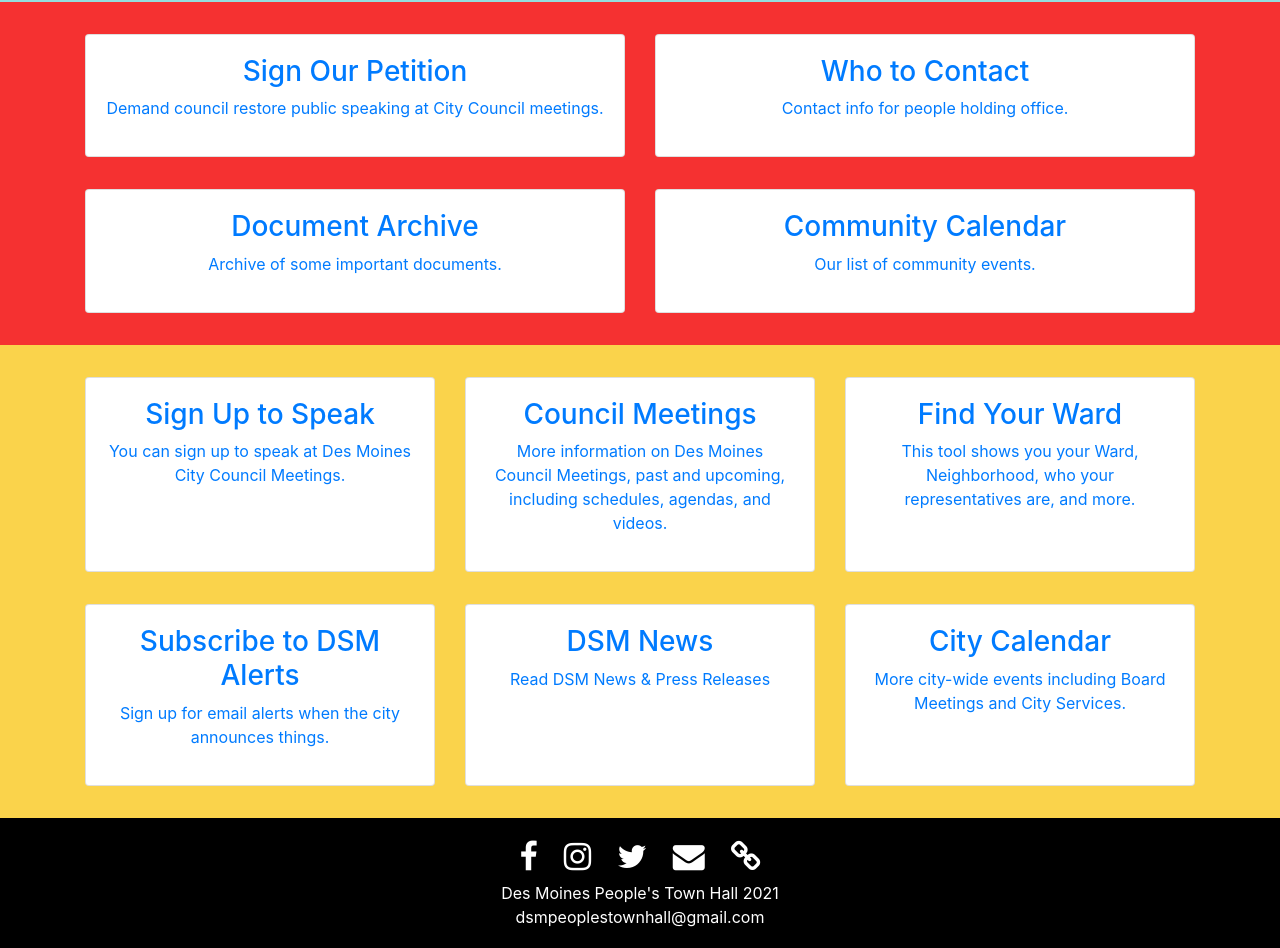
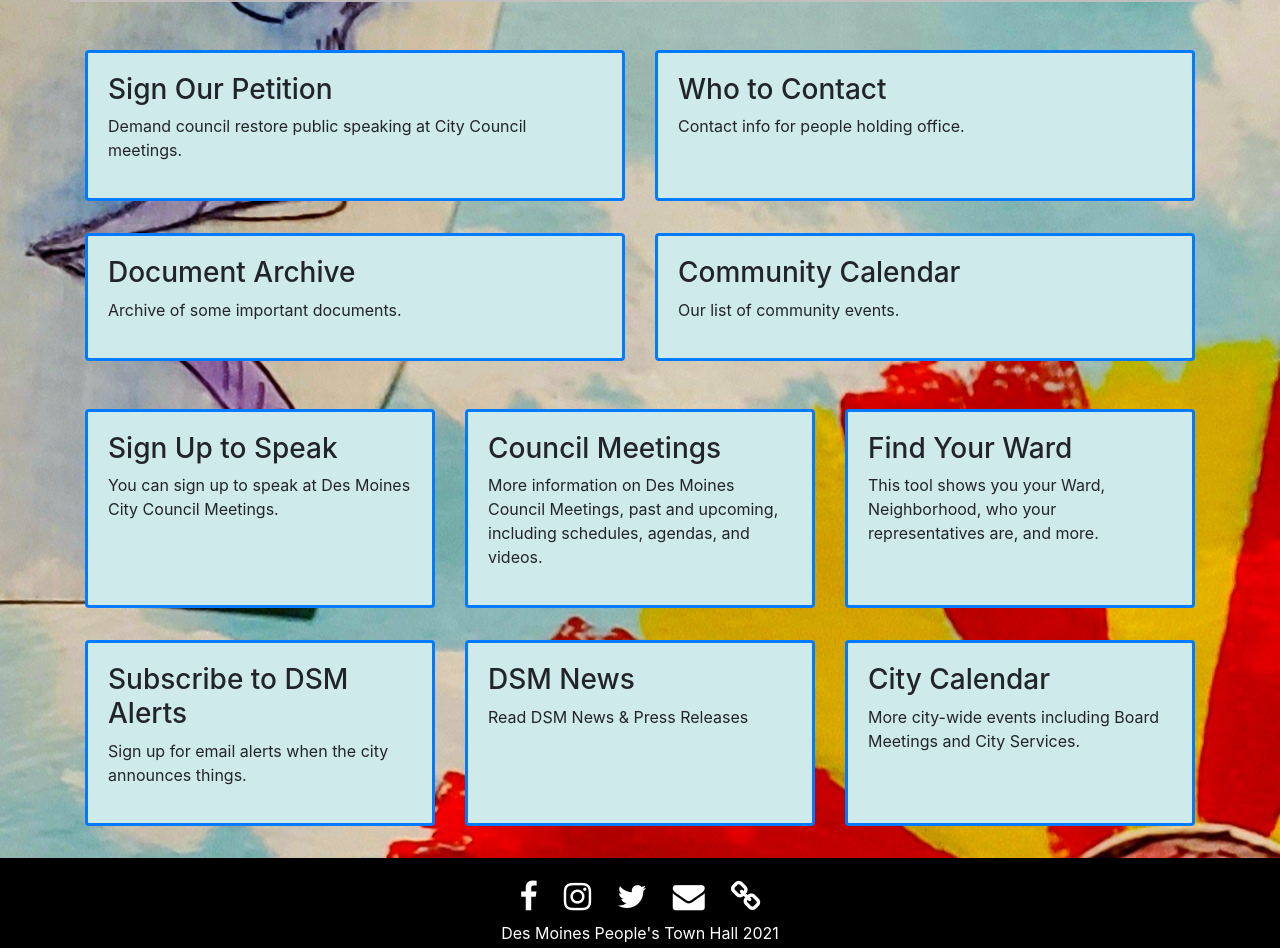
Before and after one commit to adam-on-the-internet/dsm-pth, an Angular app: page / in a window 1280 px wide. Shown: the part 224-1172 px from the top of the page. Built offline with nearby package versions, Linux system fonts and the light colour scheme; no server answers.

Commit message:
styling update

```diff
--- a/src/app/components/dashboard/dashboard.component.html
+++ b/src/app/components/dashboard/dashboard.component.html
@@ -1,135 +1,118 @@
-<div class="bg-alt">
+<div class="bg-townhall">
   <div class="container">
     <div class="row py-3">
-      <div class="col-md-12 text-center">
+      <div class="col-md-12 my-3 text-center transparent">
         <h1>Des Moines People's Town Hall</h1>
         <h3>Under Construction</h3>
         <p>
-          This site isn't finished yet, check back soon!
+          We're still working on the site, check back soon!
         </p>
-        <!--            <h3>Mission Statement</h3>-->
-        <!--            <p>-->
-        <!--              Lorem ipsum dolor sit amet, consectetur adipisicing elit. Fuga natus nulla odit officiis quae. Ea eos-->
-        <!--              ipsum-->
-        <!--              iure laudantium necessitatibus sint suscipit voluptatem! Blanditiis molestiae odit quod voluptates!-->
-        <!--              Aspernatur, excepturi?-->
-        <!--            </p>-->
       </div>
     </div>
-  </div>
-</div>
-
-<div class="bg-backup">
-  <div class="container">
-    <div class="row py-3">
+    <div class="row">
       <div class="col-md-6 my-3">
-        <a class="card h-100" [href]="linkService.petitionLink" target="_blank">
-          <div class="card-body text-center">
+        <a [href]="linkService.petitionLink" target="_blank">
+          <app-card [useHover]="true" [autoHeight]="true">
             <h3>Sign Our Petition</h3>
             <p>
               Demand council restore public speaking at City Council meetings.
             </p>
-          </div>
+          </app-card>
         </a>
       </div>
       <div class="col-md-6 my-3">
-        <a class="card h-100" (click)="goToContactList()">
-          <div class="card-body text-center">
+        <a (click)="goToContactList()">
+          <app-card [useHover]="true" [autoHeight]="true">
             <h3>Who to Contact</h3>
             <p>
               Contact info for people holding office.
             </p>
-          </div>
+          </app-card>
         </a>
       </div>
       <div class="col-md-6 my-3">
-        <a class="card h-100" (click)="goToDocs()">
-          <div class="card-body text-center">
+        <a (click)="goToDocs()">
+          <app-card [useHover]="true" [autoHeight]="true">
             <h3>Document Archive</h3>
             <p>
               Archive of some important documents.
             </p>
-          </div>
+          </app-card>
         </a>
       </div>
       <div class="col-md-6 my-3">
-        <a class="card h-100" (click)="goToCommunityCalendar()">
-          <div class="card-body text-center">
+        <a (click)="goToCommunityCalendar()">
+          <app-card [useHover]="true" [autoHeight]="true">
             <h3>Community Calendar</h3>
             <p>
               Our list of community events.
             </p>
-          </div>
+          </app-card>
+        </a>
+      </div>
+    </div>
+    <div class="row py-3">
+      <div class="col-md-4 my-3">
+        <a [href]="linkService.signUpToSpeak" target="_blank">
+          <app-card [useHover]="true" [autoHeight]="true">
+            <h3>Sign Up to Speak</h3>
+            <p>
+              You can sign up to speak at Des Moines City Council Meetings.
+            </p>
+          </app-card>
+        </a>
+      </div>
+      <div class="col-md-4 my-3">
+        <a [href]="linkService.councilMeetings" target="_blank">
+          <app-card [useHover]="true" [autoHeight]="true">
+            <h3>Council Meetings</h3>
+            <p>
+              More information on Des Moines Council Meetings, past and upcoming, including schedules, agendas, and
+              videos.
+            </p>
+          </app-card>
+        </a>
+      </div>
+      <div class="col-md-4 my-3">
+        <a [href]="linkService.myHouseTool" target="_blank">
+          <app-card [useHover]="true" [autoHeight]="true">
+            <h3>Find Your Ward</h3>
+            <p>
+              This tool shows you your Ward, Neighborhood, who your representatives are, and more.
+            </p>
+          </app-card>
+        </a>
+      </div>
+      <div class="col-md-4 my-3">
+        <a [href]="linkService.subscribeDSM" target="_blank">
+          <app-card [useHover]="true" [autoHeight]="true">
+            <h3>Subscribe to DSM Alerts</h3>
+            <p>
+              Sign up for email alerts when the city announces things.
+            </p>
+          </app-card>
+        </a>
+      </div>
+      <div class="col-md-4 my-3">
+        <a [href]="linkService.newsDSM" target="_blank">
+          <app-card [useHover]="true" [autoHeight]="true">
+            <h3>DSM News</h3>
+            <p>
+              Read DSM News & Press Releases
+            </p>
+          </app-card>
+        </a>
+      </div>
+      <div class="col-md-4 my-3">
+        <a [href]="linkService.cityCalendar" target="_blank">
+          <app-card [useHover]="true" [autoHeight]="true">
+            <h3>City Calendar</h3>
+            <p>
+              More city-wide events including Board Meetings and City Services.
+            </p>
+          </app-card>
         </a>
       </div>
     </div>
   </div>
 </div>
-
-<div class="bg-backup-alt">
-  <div class="container">
-    <div class="row py-3">
-      <div class="col-md-4 my-3">
-        <a class="card h-100" [href]="linkService.signUpToSpeak" target="_blank">
-          <div class="card-body text-center">
-            <h3>Sign Up to Speak</h3>
-            <p>
-              You can sign up to speak at Des Moines City Council Meetings.
-            </p>
-          </div>
-        </a>
-      </div>
-      <div class="col-md-4 my-3">
-        <a class="card h-100" [href]="linkService.councilMeetings" target="_blank">
-          <div class="card-body text-center">
-            <h3>Council Meetings</h3>
-            <p>
-              More information on Des Moines Council Meetings, past and upcoming, including schedules, agendas, and
-              videos.
-            </p>
-          </div>
-        </a>
-      </div>
-      <div class="col-md-4 my-3">
-        <a class="card h-100" [href]="linkService.myHouseTool" target="_blank">
-          <div class="card-body text-center">
-            <h3>Find Your Ward</h3>
-            <p>
-              This tool shows you your Ward, Neighborhood, who your representatives are, and more.
-            </p>
-          </div>
-        </a>
-      </div>
-      <div class="col-md-4 my-3">
-        <a class="card h-100" [href]="linkService.subscribeDSM" target="_blank">
-          <div class="card-body text-center">
-            <h3>Subscribe to DSM Alerts</h3>
-            <p>
-              Sign up for email alerts when the city announces things.
-            </p>
-          </div>
-        </a>
-      </div>
-      <div class="col-md-4 my-3">
-        <a class="card h-100" [href]="linkService.newsDSM" target="_blank">
-          <div class="card-body text-center">
-            <h3>DSM News</h3>
-            <p>
-              Read DSM News & Press Releases
-            </p>
-          </div>
-        </a>
-      </div>
-      <div class="col-md-4 my-3">
-        <a class="card h-100" [href]="linkService.cityCalendar" target="_blank">
-          <div class="card-body text-center">
-            <h3>City Calendar</h3>
-            <p>
-              More city-wide events including Board Meetings and City Services.
-            </p>
-          </div>
-        </a>
-      </div>
-    </div>
-  </div>
-</div>
--- a/src/styles.scss
+++ b/src/styles.scss
@@ -19,3 +19,19 @@ img {
 .hover:hover {
   background-color: #d6cfcf;
 }
+
+.bg-townhall {
+  background-image: url("assets/townhall-page.jpg");
+  background-repeat: no-repeat;
+  background-position: 0px -800px;
+}
+
+.transparent {
+  background: rgba(198, 192, 192, 0.9);
+}
+
+a, a:hover, a:visited, a:link, a:active {
+  color: inherit;
+  text-decoration: inherit;
+  cursor: inherit;
+}
```
